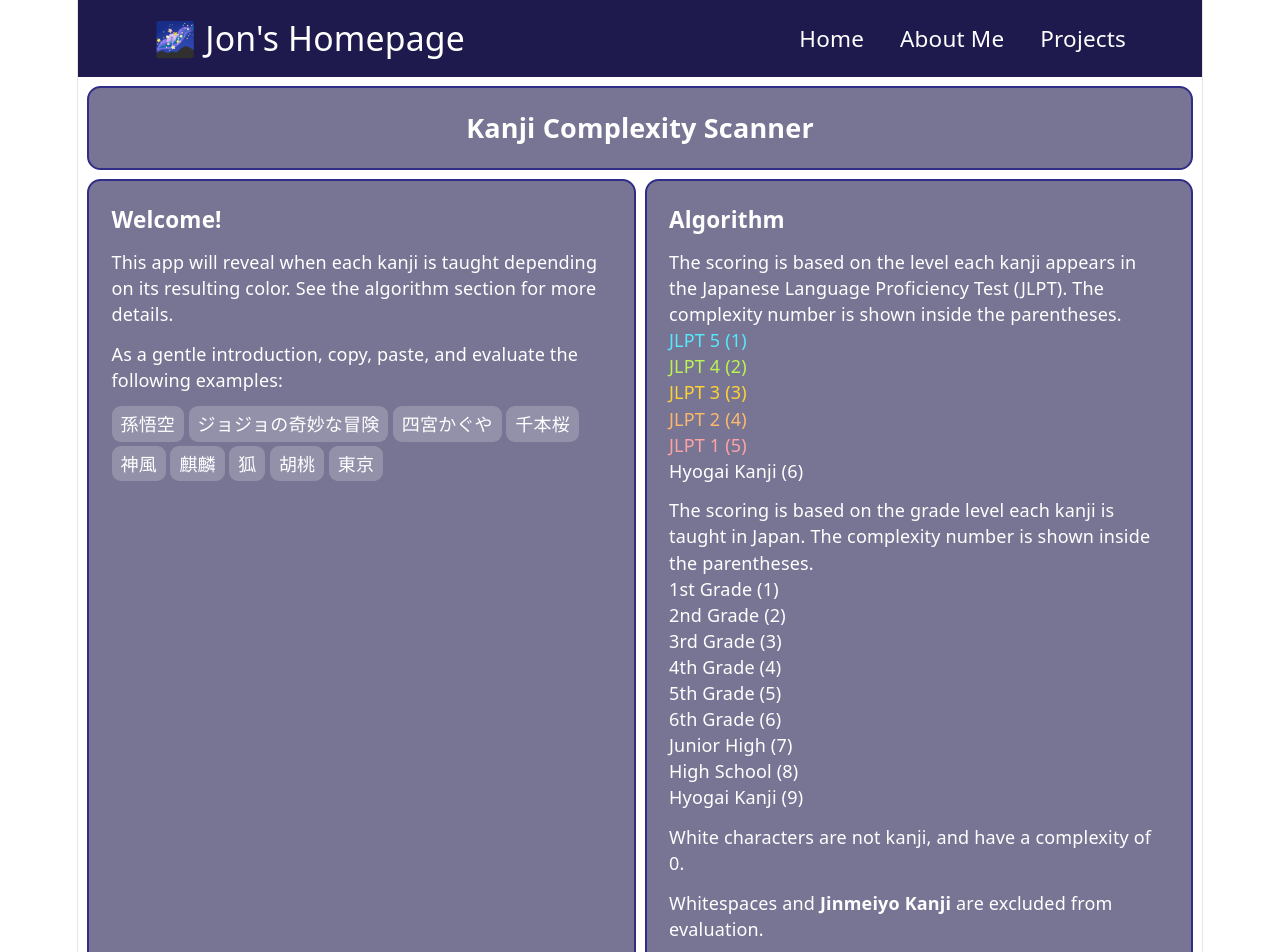
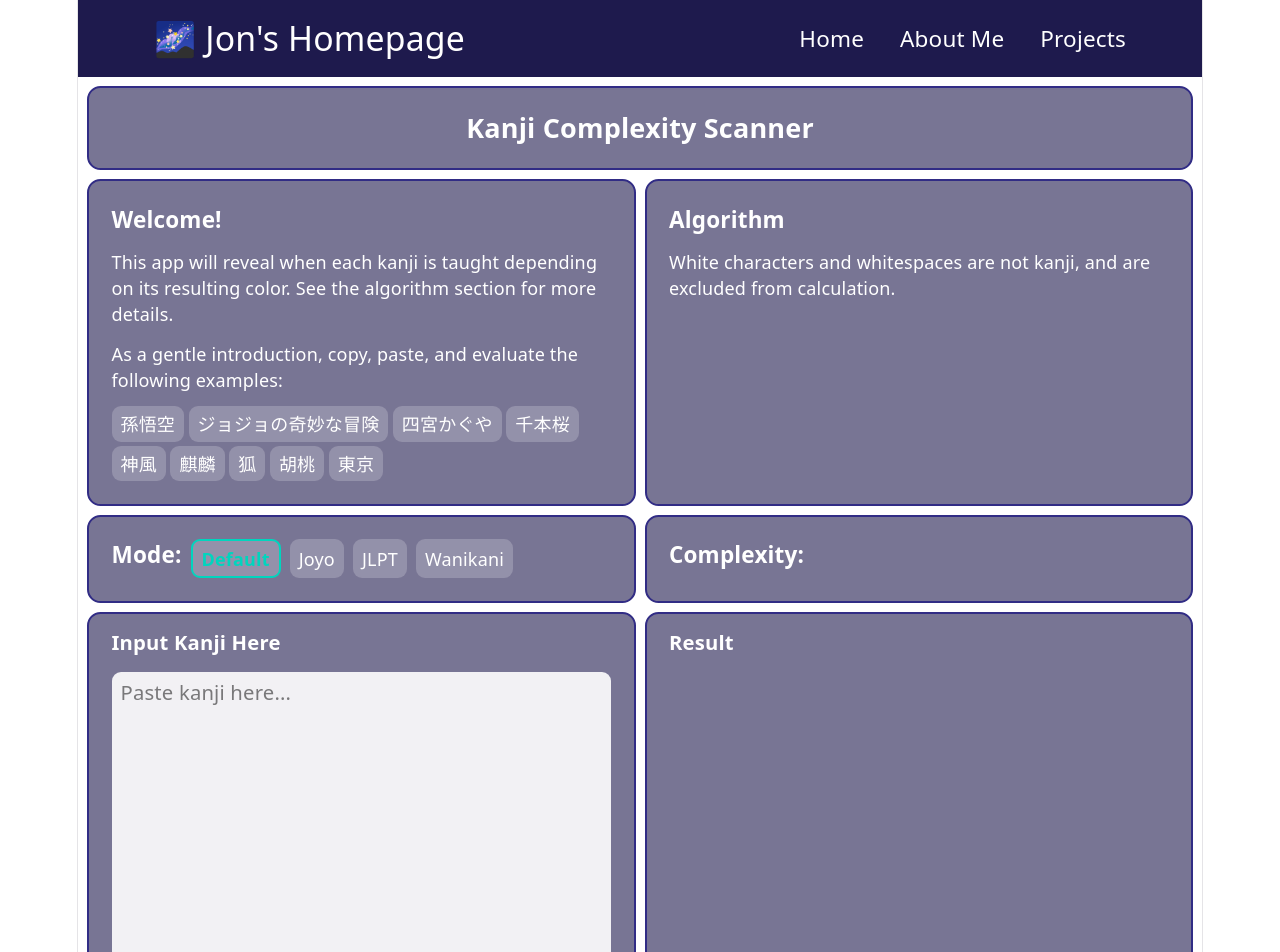
Before and after one commit to RadEagle/Personal-Website-2026, a Next.js app in the folder frontend/: page /projects/kanji in a window 1280 px wide. Shown: the top 952 px of the page. Built offline with nearby package versions, Linux system fonts and the light colour scheme.

Commit message:
implement mode switching

```diff
--- a/frontend/src/app/projects/kanji/Components.tsx
+++ b/frontend/src/app/projects/kanji/Components.tsx
@@ -1,10 +1,20 @@
 "use client";
+import { useState } from "react"
 import { blob } from "../../../Library/styles";
 import { exampleKanji, modes } from "./data";
 
 interface TwoElementProps {
   left: React.ReactNode;
   right: React.ReactNode;
+}
+
+interface ModeProps {
+    selectedMode: string
+    onModeChange: (selectedMode: string) => void
+}
+
+interface ModeDependentProps {
+    mode: string
 }
 
 const Title = () => {
@@ -28,7 +38,7 @@ const TwoElement = (props: TwoElementProps) => {
 
 const Introduction = () => {
   const kanjiExamples = exampleKanji.map((example) => (
-    <span className="bg-white/20 rounded-lg px-2 py-1 hover:scale-101 hover:cursor-pointer hover:opacity-70 duration-200 ease-in-out">
+    <span key={example} className="bg-white/20 rounded-lg px-2 py-1 hover:scale-101 hover:cursor-pointer hover:opacity-70 duration-200 ease-in-out">
       {example}
     </span>
   ));
@@ -50,11 +60,13 @@ const Introduction = () => {
   );
 };
 
-const Algorithm = () => {
+const Algorithm = ({mode}: ModeDependentProps) => {
   return (
     <div className={`${blob} text-start text-white content-start`}>
       <h2 className="text-xl font-bold">Algorithm</h2>
-      <div className="alg" id="jlpt">
+      {
+        mode === "JLPT" ?
+        <div className="alg" id="jlpt">
         <p>
           The scoring is based on the level each kanji appears in the Japanese
           Language Proficiency Test (JLPT). The complexity number is shown
@@ -66,10 +78,14 @@ const Algorithm = () => {
           <li className="text-amber-300">JLPT 3 (3)</li>
           <li className="text-orange-300">JLPT 2 (4)</li>
           <li className="text-red-300">JLPT 1 (5)</li>
-          <li className="kanji-9">Hyogai Kanji (6)</li>
+          <li className="text-purple-500">Kanji Beyond JLPT (6)</li>
         </ul>
       </div>
-      <div className="alg" id="grade">
+        : null
+      }
+      {
+        mode === "Joyo" ?
+        <div className="alg" id="grade">
         <p>
           The scoring is based on the grade level each kanji is taught in Japan.
           The complexity number is shown inside the parentheses.
@@ -86,23 +102,19 @@ const Algorithm = () => {
           <li className="kanji-9">Hyogai Kanji (9)</li>
         </ul>
       </div>
-      <p>White characters are not kanji, and have a complexity of 0.</p>
-      <p>
-        Whitespaces and{" "}
-        <span className="kanji-10">
-          <b>Jinmeiyo Kanji</b>
-        </span>{" "}
-        are excluded from evaluation.
-      </p>
+      : null
+      }
+
+      <p>White characters and whitespaces are not kanji, and are excluded from calculation.</p>
     </div>
   );
 };
 
-const Mode = () => {
+const Mode = (props: ModeProps) => {
   const modeChips = modes.map((mode) => (
-    <span className="bg-white/20 rounded-lg px-2 py-1 hover:scale-101 hover:cursor-pointer hover:opacity-70 duration-200 ease-in-out">
+    <button key={mode} onClick={() => props.onModeChange(mode)} className={`bg-white/20 rounded-lg px-2 py-1 hover:scale-101 hover:cursor-pointer hover:opacity-70 duration-200 ease-in-out ${props.selectedMode === mode ? "text-teal-400 border-teal-400 font-semibold border-2" : null}`}>
       {mode}
-    </span>
+    </button>
   ));
 
   return (
@@ -115,7 +127,7 @@ const Mode = () => {
   );
 };
 
-const Complexity = () => {
+const Complexity = ({mode}: ModeDependentProps) => {
   return (
     <div className={`${blob} text-white text-start content-start`}>
       <div className="flex gap-2">
@@ -140,7 +152,7 @@ const KanjiInput = () => {
   );
 };
 
-const KanjiResult = () => {
+const KanjiResult = ({mode}: ModeDependentProps) => {
   return (
     <div className={`${blob} text-start text-white content-start pt-3`}>
       <h3 className="text-lg font-semibold">Result</h3>
@@ -194,12 +206,18 @@ const Feedback = () => {
 };
 
 const KanjiProject = () => {
+  const [mode, setMode] = useState("Default");
+
+  function handleModeChange(selectedMode: string) {
+    setMode(selectedMode);
+  }
+
   return (
     <div className="m-2 flex flex-col gap-2">
       <Title />
-      <TwoElement left={<Introduction />} right={<Algorithm />} />
-      <TwoElement left={<Mode />} right={<Complexity />} />
-      <TwoElement left={<KanjiInput />} right={<KanjiResult />} />
+      <TwoElement left={<Introduction />} right={<Algorithm mode={mode} />} />
+      <TwoElement left={<Mode selectedMode={mode} onModeChange={handleModeChange}/>} right={<Complexity mode={mode} />} />
+      <TwoElement left={<KanjiInput />} right={<KanjiResult mode={mode} />} />
       <TwoElement left={<Sources />} right={<Feedback />} />
     </div>
   );
```
